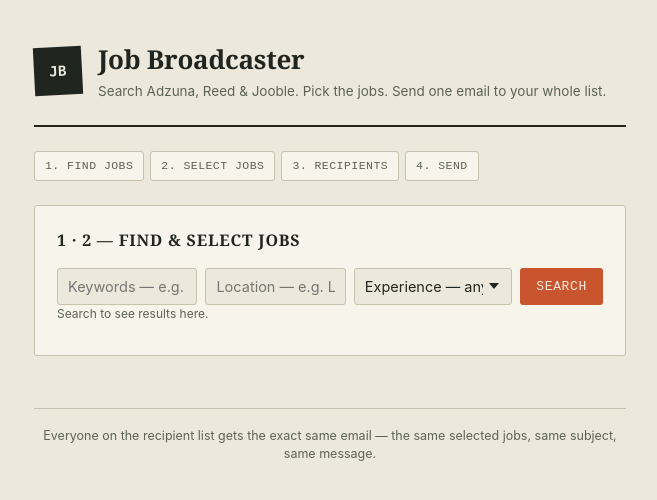
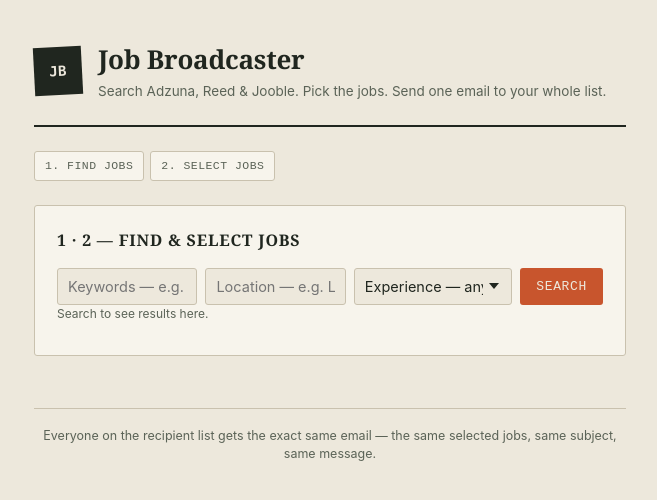
Before and after one commit to navyaaaasingh/job-broadcaster, a website: page public/index.html in a window 1280 px wide. Shown: the whole page, without its empty margins (310-967 px from the left). Drawn offline with Linux system fonts and the light colour scheme.

Commit message:
Update index.html

```diff
--- a/public/index.html
+++ b/public/index.html
@@ -20,8 +20,8 @@
   <div class="steps">
     <span class="step" data-step="1">1. Find jobs</span>
     <span class="step" data-step="2">2. Select jobs</span>
-    <span class="step" data-step="3">3. Recipients</span>
-    <span class="step" data-step="4">4. Send</span>
+   <!-- <span class="step" data-step="3">3. Recipients</span>
+    <span class="step" data-step="4">4. Send</span>-->
   </div>
 
   <main class="grid single">
```
